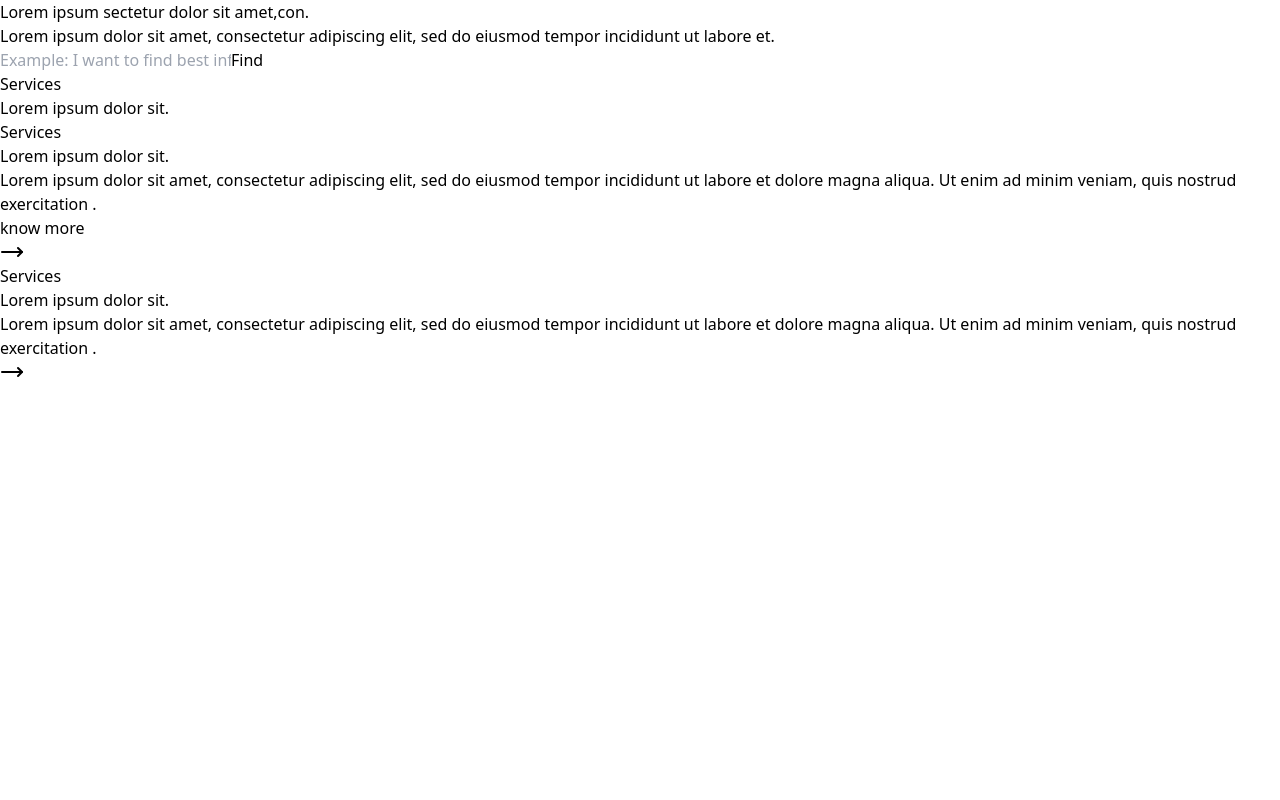
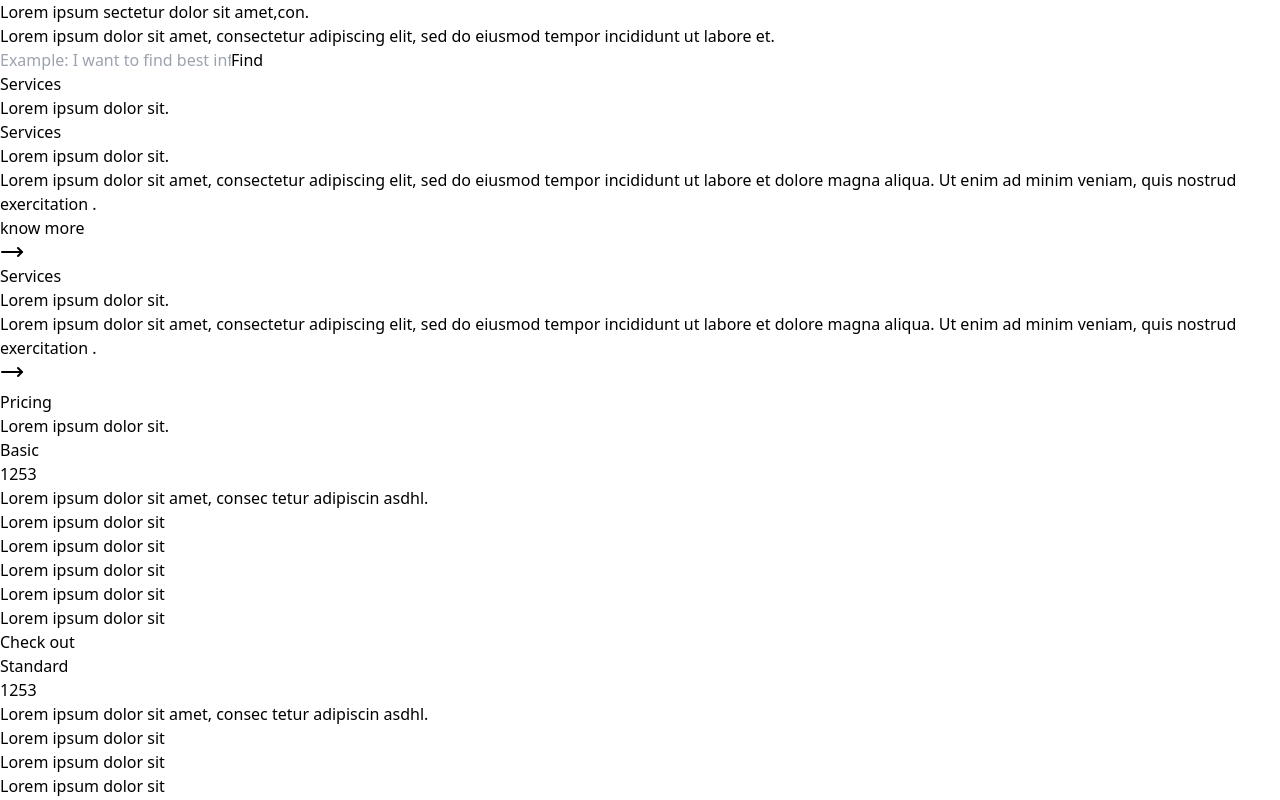
Before and after one commit to Ali3905/pyro-media, a React (Vite) app: page /landing in a window 1280 px wide. Shown: the top 800 px of the page. Built offline with nearby package versions, Linux system fonts and the light colour scheme.

Commit message:
add pricing

```diff
--- a/src/pages/Landing/Plans.jsx
+++ b/src/pages/Landing/Plans.jsx
@@ -32,12 +32,29 @@ const plans = [
 
 const Plans = () => {
 
-  return (
-    <div>
-        <h3 className='text-[#5FC34E]'>Pricing</h3>
-        <p className='text-[24px] text-[#F5F5F5]'>Lorem ipsum dolor sit.</p>
-    </div>
-  )
+    return (
+        <div className='mt-[200px]'>
+            <h3 className='text-[#5FC34E]'>Pricing</h3>
+            <p className='text-[24px] text-[#F5F5F5]'>Lorem ipsum dolor sit.</p>
+            <div className='flex gap-[20px] justify-between'>
+                {
+                    plans.map((plan) => {
+                        return <div className={`${plan.isPopular ? "bg-white scale-y-[1.3]" : "bg-[#89908970]"} px-[30px] py-[20px] flex flex-col gap-[20px]`}>
+                            <p className={`font-medium text-[20px] ${plan.isPopular ? "text-[#66636B]" : "text-[#86848B]"}`}>{plan.name}</p>
+                            <p className={`font-semibold text-[36px] ${plan.isPopular ? "text-[#161616]" : "text-[#F5F5F5]"}`}>{plan.price}</p>
+                            <p className={`text-[14px] ${plan.isPopular ? "text-[#66636B]" : "text-[#86848B]"}`}>{plan.description}</p>
+                            <ul className='flex flex-col'>
+                                {plan.features.map((feature) => {
+                                   return <li className={`text-[14px] ${plan.isPopular ? "text-[#66636B]" : "text-[#86848B]"}`}>{feature}</li>
+                                })}
+                            </ul>
+                            <button className={`text-[14px] text-[#F5F5F5] px-8 py-2  ${plan.isPopular ? "bg-[color:var(--green)]" : "bg-transparent border-[color:var(--green)] border-2"} `}>Check out</button>
+                        </div>
+                    })
+                }
+            </div>
+        </div>
+    )
 }
 
 export default Plans
--- a/src/pages/Landing/index.jsx
+++ b/src/pages/Landing/index.jsx
@@ -1,5 +1,6 @@
 import { MoveRight } from 'lucide-react'
 import React from 'react'
+import Plans from './Plans'
 
 const index = () => {
     return (
@@ -7,6 +8,8 @@ const index = () => {
             <div className='max-w-[1200px] mx-auto pt-[130px] relative z-10'>
                 <Header />
                 <Cards />
+                <Plans />
+                <div className='h-[200px] bg-black'></div>
             </div>
 
             <div className='h-[400px] w-[300px] rounded-full bg-[color:var(--green)] blur-[180px] shadow-2xl absolute -right-[100px] top-[20vh]'></div>
```
